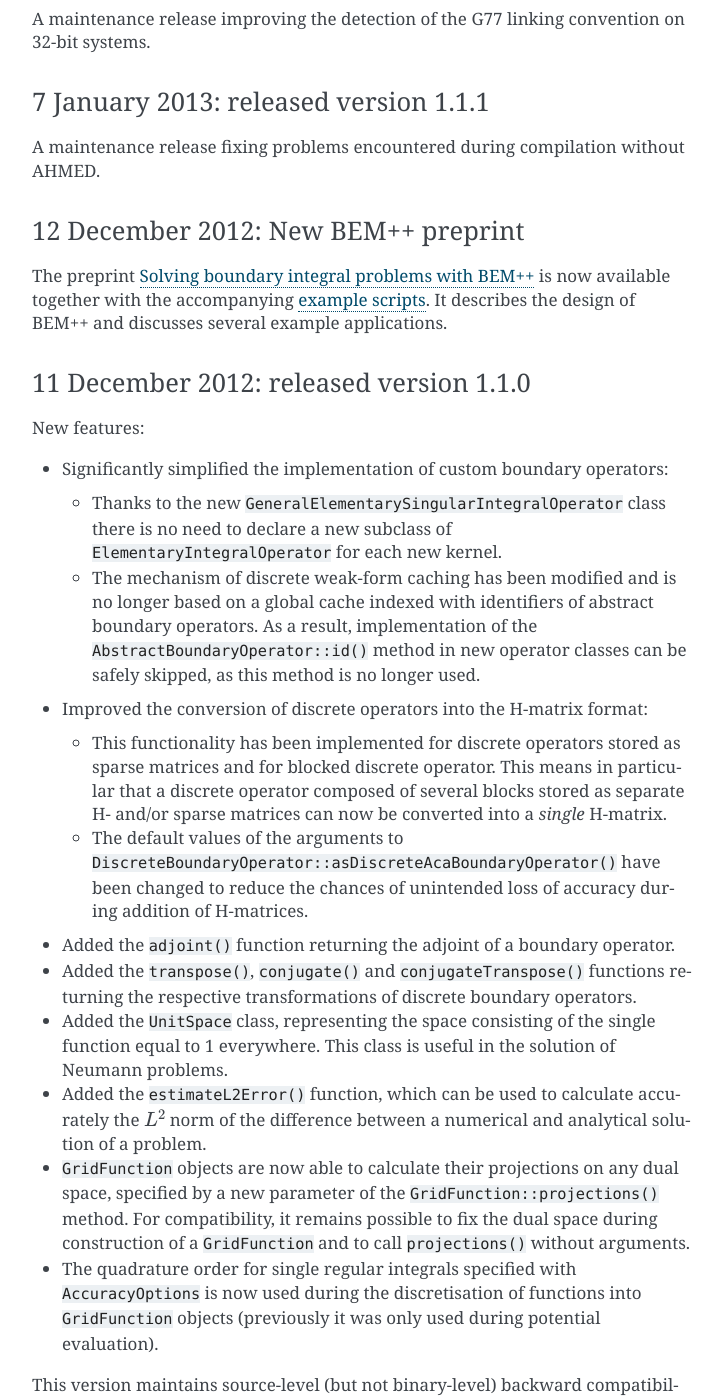
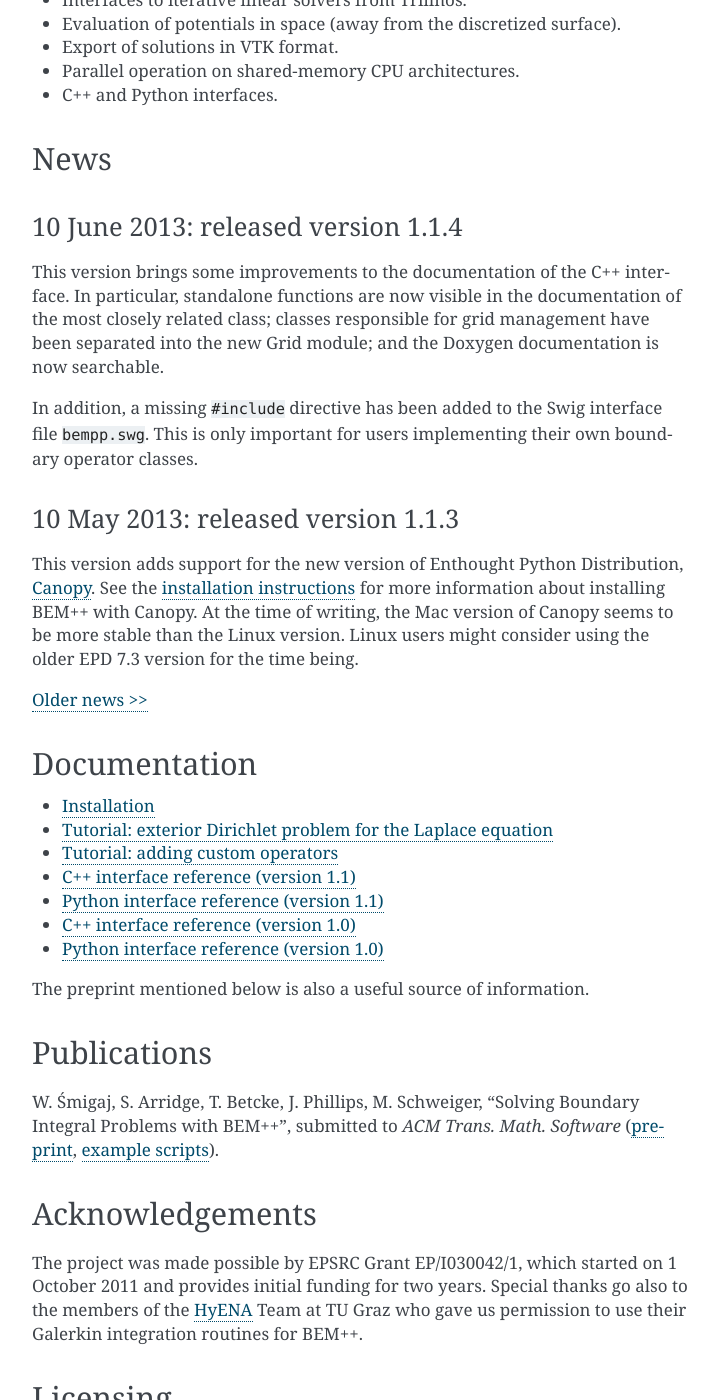
Before and after one commit to evantwout/web, a Sphinx documentation site: the page built from source/index.rst, in a window 1280 px wide and 1400 px high, scrolled down 697 px. Shown: the whole window, without its empty margins (388-1111 px from the left). Built offline with Sphinx 7.4.7, drawn with Linux system fonts in a browser that asks for light colours; formulas are drawn with MathJax 3; some of the changed text lies outside the part shown.

Commit message:
Updated to version 1.1.4. This included moving old news to older_news.rst.

```diff
--- a/source/index.rst
+++ b/source/index.rst
@@ -6,126 +6,16 @@
 Welcome to BEM++
 ================
 
-BEM++ is a project to develop a modern open source C++ boundary
-element library. It is a joint project between University College
-London (UCL), the University of Reading and the University of
-Durham. The main coding team is located at UCL and consists of Simon
-Arridge, Timo Betcke, Martin Schweiger and Wojciech Śmigaj. Other project members include Stephen Langdon (Reading), Douglas Saddy (Reading), and Jon Trevelyan (Durham).
+BEM++ is a modern open-source C++/Python boundary element library. Its
+development is a joint project between University College London
+(UCL), the University of Reading and the University of Durham. The
+main coding team is located at UCL and consists of Simon Arridge, Timo
+Betcke, Martin Schweiger and Wojciech Śmigaj. Other project members
+include Stephen Langdon (Reading), Douglas Saddy (Reading), and Jon
+Trevelyan (Durham).
 
-News
-----
-
-10 May 2013: released version 1.1.3
-.......................................
-
-This version adds support for the new version of Enthought Python Distribution,
-`Canopy <https://www.enthought.com/products/canopy>`_. See the `installation
-instructions <installation.html>`_ for more information about installing BEM++
-with Canopy. At the time of writing, the Mac version of Canopy seems to be more
-stable than the Linux version. Linux users might consider using the older EPD
-7.3 version for the time being.
-
-11 April 2013: new tutorial
-...........................
-
-New `tutorial <tutorial_custom_ops.html>`_ on extending BEM++ with custom operators.
-
-28 January 2013: released version 1.1.2
-.......................................
-
-A maintenance release improving the detection of the G77 linking convention on
-32-bit systems.
-
-
-7 January 2013: released version 1.1.1
-......................................
-
-A maintenance release fixing problems encountered during compilation without
-AHMED.
-
-12 December 2012: New BEM++ preprint
-........................................
-
-The preprint `Solving boundary integral problems with BEM++
-<http://www.bempp.org/files/bempp-toms-preprint.pdf>`_ is now available together
-with the accompanying `example scripts
-<http://www.bempp.org/files/bempp-toms-examples.zip>`_. It describes the design
-of BEM++ and discusses several example applications.
-
-
-11 December 2012: released version 1.1.0
-........................................
-
-New features:
-
-- Significantly simplified the implementation of custom boundary operators:
-
-  * Thanks to the new ``GeneralElementarySingularIntegralOperator`` class there is
-    no need to declare a new subclass of ``ElementaryIntegralOperator`` for each new
-    kernel.
-
-  * The mechanism of discrete weak-form caching has been modified and is no
-    longer based on a global cache indexed with identifiers of abstract boundary
-    operators. As a result, implementation of the ``AbstractBoundaryOperator::id()``
-    method in new operator classes can be safely skipped, as this method is no
-    longer used.
-
-- Improved the conversion of discrete operators into the H-matrix format:
-
-  * This functionality has been implemented for discrete operators stored as
-    sparse matrices and for blocked discrete operator. This means in particular
-    that a discrete operator composed of several blocks stored as separate H-
-    and/or sparse matrices can now be converted into a *single* H-matrix.
-
-  * The default values of the arguments to
-    ``DiscreteBoundaryOperator::asDiscreteAcaBoundaryOperator()`` have been changed
-    to reduce the chances of unintended loss of accuracy during addition of
-    H-matrices.
-
-- Added the ``adjoint()`` function returning the adjoint of a boundary operator.
-
-- Added the ``transpose()``, ``conjugate()`` and ``conjugateTranspose()`` functions
-  returning the respective transformations of discrete boundary operators.
-
-- Added the ``UnitSpace`` class, representing the space consisting of the single
-  function equal to 1 everywhere. This class is useful in the solution of
-  Neumann problems.
-
-- Added the ``estimateL2Error()`` function, which can be used to calculate
-  accurately the :math:`L^2` norm of the difference between a numerical and analytical
-  solution of a problem.
-
-- ``GridFunction`` objects are now able to calculate their projections on any dual
-  space, specified by a new parameter of the ``GridFunction::projections()`` method.
-  For compatibility, it remains possible to fix the dual space during
-  construction of a ``GridFunction`` and to call ``projections()`` without arguments.
-
-- The quadrature order for single regular integrals specified with
-  ``AccuracyOptions`` is now used during the discretisation of functions into
-  ``GridFunction`` objects (previously it was only used during potential
-  evaluation).
-
-This version maintains source-level (but not binary-level) backward
-compatibility with versions 1.0.x.
-
-12 November 2012: released version 1.0.2
-........................................
-
-A maintenance release fixing a few minor bugs in BEM++. It contains a workaround
-for a suspected compiler bug in llvm-gcc on MacOS X 10.7 in 64-bit mode and
-adds support for GCC 4.7.
-
-3 November 2012: released version 1.0.1
-.......................................
-
-This is a maintenance release correcting two bugs in the AHMED interface
-and improving the update procedure.
-
-29 October 2012: released version 1.0.0
-.......................................
-
-This is the first official release of the library, including the
-following features:
+Features
+--------
 
 - Galerkin discretization of all standard boundary integral operators
   (single-layer potential, double-layer potential, adjoint double-layer
@@ -159,6 +49,34 @@
 
 - C++ and Python interfaces.
 
+News
+----
+
+10 June 2013: released version 1.1.4
+........................................
+
+This version brings some improvements to the documentation of the C++
+interface. In particular, standalone functions are now visible in the
+documentation of the most closely related class; classes responsible
+for grid management have been separated into the new Grid module; and
+the Doxygen documentation is now searchable.
+
+In addition, a missing ``#include`` directive has been added to the Swig
+interface file ``bempp.swg``. This is only important for users
+implementing their own boundary operator classes.
+
+10 May 2013: released version 1.1.3
+.......................................
+
+This version adds support for the new version of Enthought Python Distribution,
+`Canopy <https://www.enthought.com/products/canopy>`_. See the `installation
+instructions <installation.html>`_ for more information about installing BEM++
+with Canopy. At the time of writing, the Mac version of Canopy seems to be more
+stable than the Linux version. Linux users might consider using the older EPD
+7.3 version for the time being.
+
+`Older news >> <files/older_news.html>`_
+
 Documentation
 -------------
 
@@ -173,6 +91,8 @@
    C++ interface reference (version 1.0) <http://www.bempp.org/cppref/1.0/index.html>
    Python interface reference (version 1.0) <http://www.bempp.org/pythonref/1.0/index.html>
 
+The preprint mentioned below is also a useful source of information.
+
 Publications
 ------------
 
--- /dev/null
+++ b/source/older_news.rst
@@ -0,0 +1,159 @@
+News archive
+====
+
+10 June 2013: released version 1.1.4
+........................................
+
+This version brings some improvements to the documentation of the C++
+interface. In particular, standalone functions are now visible in the
+documentation of the most closely related class; classes responsible
+for grid management have been separated into the new Grid module; and
+the Doxygen documentation is now searchable.
+
+In addition, a missing ``#include`` directive has been added to the Swig
+interface file bempp.swg. This is only important for users
+implementing their own boundary operator classes.
+
+10 May 2013: released version 1.1.3
+.......................................
+
+This version adds support for the new version of Enthought Python Distribution,
+`Canopy <https://www.enthought.com/products/canopy>`_. See the `installation
+instructions <installation.html>`_ for more information about installing BEM++
+with Canopy. At the time of writing, the Mac version of Canopy seems to be more
+stable than the Linux version. Linux users might consider using the older EPD
+7.3 version for the time being.
+
+11 April 2013: new tutorial
+...........................
+
+New `tutorial <tutorial_custom_ops.html>`_ on extending BEM++ with custom operators.
+
+28 January 2013: released version 1.1.2
+.......................................
+
+A maintenance release improving the detection of the G77 linking convention on
+32-bit systems.
+
+
+7 January 2013: released version 1.1.1
+......................................
+
+A maintenance release fixing problems encountered during compilation without
+AHMED.
+
+12 December 2012: New BEM++ preprint
+........................................
+
+The preprint `Solving boundary integral problems with BEM++
+<http://www.bempp.org/files/bempp-toms-preprint.pdf>`_ is now available together
+with the accompanying `example scripts
+<http://www.bempp.org/files/bempp-toms-examples.zip>`_. It describes the design
+of BEM++ and discusses several example applications.
+
+
+11 December 2012: released version 1.1.0
+........................................
+
+New features:
+
+- Significantly simplified the implementation of custom boundary operators:
+
+  * Thanks to the new ``GeneralElementarySingularIntegralOperator`` class there is
+    no need to declare a new subclass of ``ElementaryIntegralOperator`` for each new
+    kernel.
+
+  * The mechanism of discrete weak-form caching has been modified and is no
+    longer based on a global cache indexed with identifiers of abstract boundary
+    operators. As a result, implementation of the ``AbstractBoundaryOperator::id()``
+    method in new operator classes can be safely skipped, as this method is no
+    longer used.
+
+- Improved the conversion of discrete operators into the H-matrix format:
+
+  * This functionality has been implemented for discrete operators stored as
+    sparse matrices and for blocked discrete operator. This means in particular
+    that a discrete operator composed of several blocks stored as separate H-
+    and/or sparse matrices can now be converted into a *single* H-matrix.
+
+  * The default values of the arguments to
+    ``DiscreteBoundaryOperator::asDiscreteAcaBoundaryOperator()`` have been changed
+    to reduce the chances of unintended loss of accuracy during addition of
+    H-matrices.
+
+- Added the ``adjoint()`` function returning the adjoint of a boundary operator.
+
+- Added the ``transpose()``, ``conjugate()`` and ``conjugateTranspose()`` functions
+  returning the respective transformations of discrete boundary operators.
+
+- Added the ``UnitSpace`` class, representing the space consisting of the single
+  function equal to 1 everywhere. This class is useful in the solution of
+  Neumann problems.
+
+- Added the ``estimateL2Error()`` function, which can be used to calculate
+  accurately the :math:`L^2` norm of the difference between a numerical and analytical
+  solution of a problem.
+
+- ``GridFunction`` objects are now able to calculate their projections on any dual
+  space, specified by a new parameter of the ``GridFunction::projections()`` method.
+  For compatibility, it remains possible to fix the dual space during
+  construction of a ``GridFunction`` and to call ``projections()`` without arguments.
+
+- The quadrature order for single regular integrals specified with
+  ``AccuracyOptions`` is now used during the discretisation of functions into
+  ``GridFunction`` objects (previously it was only used during potential
+  evaluation).
+
+This version maintains source-level (but not binary-level) backward
+compatibility with versions 1.0.x.
+
+12 November 2012: released version 1.0.2
+........................................
+
+A maintenance release fixing a few minor bugs in BEM++. It contains a workaround
+for a suspected compiler bug in llvm-gcc on MacOS X 10.7 in 64-bit mode and
+adds support for GCC 4.7.
+
+3 November 2012: released version 1.0.1
+.......................................
+
+This is a maintenance release correcting two bugs in the AHMED interface
+and improving the update procedure.
+
+29 October 2012: released version 1.0.0
+.......................................
+
+This is the first official release of the library, including the
+following features:
+
+- Galerkin discretization of all standard boundary integral operators
+  (single-layer potential, double-layer potential, adjoint double-layer
+  potential, hypersingular operator) for Laplace, Helmholtz and modified
+  Helmholtz problems in three dimensions.
+
+- Numerical evaluation of boundary-element integrals (singular integrals dealt
+  with using Sauter-Schwab quadrature rules).
+
+- Triangular surface mesh handling. Import of meshes in Gmsh format.
+
+- Piecewise constant and continuous piecewise linear basis functions.
+
+- Dense-matrix representation of boundary integral operators supported natively.
+
+- Assembly of H-matrix representations of boundary integral operators via
+  adaptive cross approximation (ACA) supported thanks to an interface to
+  M. Bebendorf’s `AHMED <http://bebendorf.ins.uni-bonn.de/AHMED.html>`_ library.
+
+- H-matrix-based preconditioners (via AHMED).
+
+- Easy creation of operators composed of several logical blocks.
+
+- Interfaces to iterative linear solvers from Trilinos.
+
+- Evaluation of potentials in space (away from the discretized surface).
+
+- Export of solutions in VTK format.
+
+- Parallel operation on shared-memory CPU architectures.
+
+- C++ and Python interfaces.
```
Also changed, not shown: other parts of source/index.rst (+3 -2 lines), source/tutorial_custom_ops.rst (+7 -6 lines).
